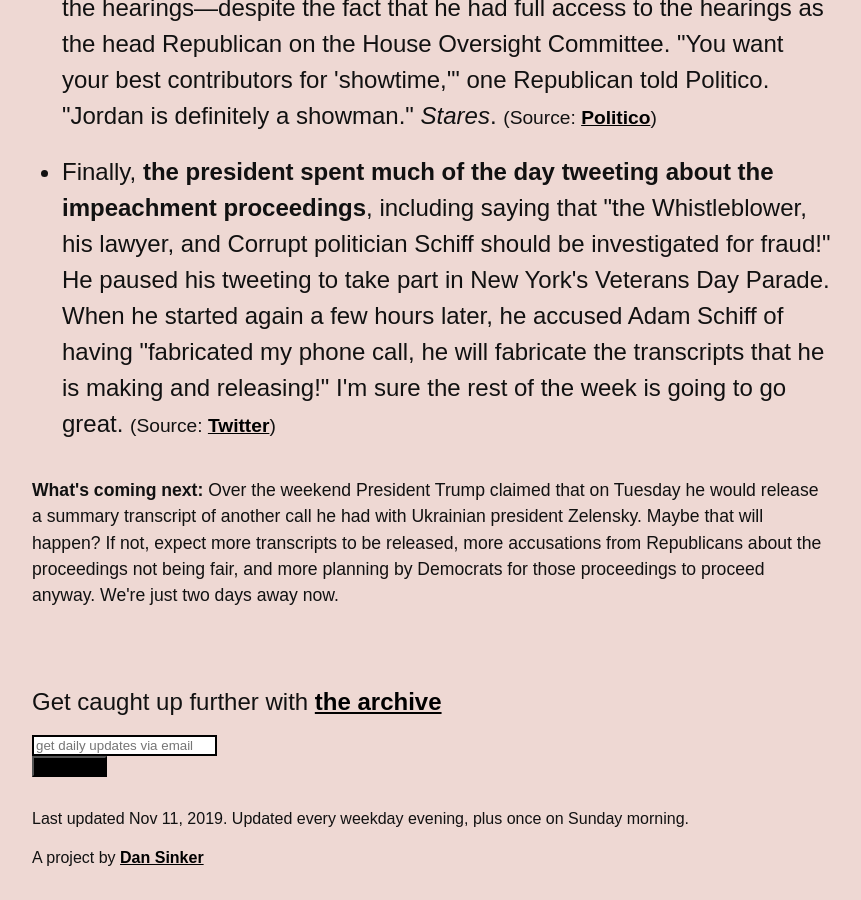
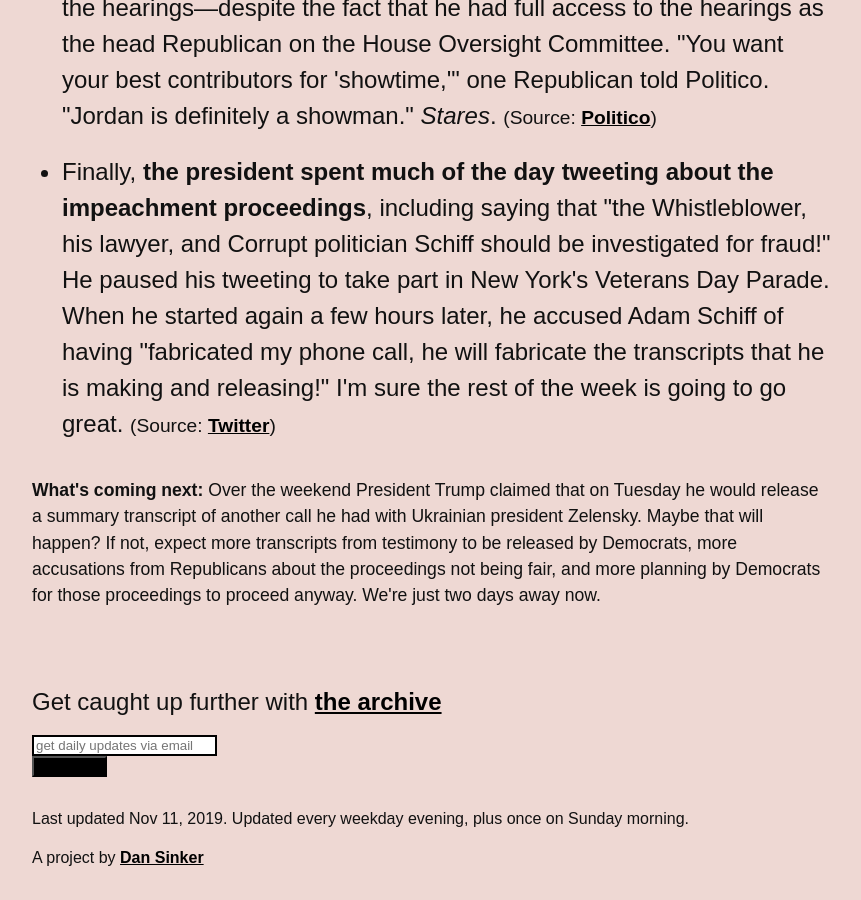
Before and after one commit to dansinker/impeachment.fyi, a Jekyll site: the page built from index.md, in a window 1280 px wide and 900 px high, scrolled down 2134 px. Shown: the whole window, without its empty margins (268-1129 px from the left). Built offline with Jekyll 4.4.1, drawn with Linux system fonts in a browser that asks for light colours; nearby versions of some CDN libraries; some web fonts are replaced; comment, search, counter and statistics services are not loaded; some of the changed text lies outside the part shown.

Commit message:
final  rewords

```diff
--- a/_data/news.yml
+++ b/_data/news.yml
@@ -2,7 +2,7 @@ news:
 - date: 2019-11-11
   yesterday: All the final preparations for this week's start of public impeachment hearings are in motion. In addition to the <a href="https://www.vox.com/2019/11/8/20954212/impeachment-transcripts-sondland-taylor-today-explained">release of a steady stream of transcripts</a> from the last month of closed-door depositions, over the weekend, House Republicans sent a <a href="https://republicans-intelligence.house.gov/uploadedfiles/rm_letter_to_chm_re_witness_request.pdf">very ambitious list</a> of witnesses they'd like to call (spoiler alert&#58; they won't get many of them). And with that, we've suddenly reached <a href="https://www.cnn.com/2019/11/11/politics/house-impeachment-schedule-guide/index.html">open impeachment inquiry week</a>. Here we go.
   todays:
-  - item: Monday was the quietest day we'll have all week, with both a federal holiday today and the (relative) calm before the storm of public impeachment hearings start on Wednesday. Today did bring the official schedule for those public hearings, with House Intelligence chair <b>Adam Schiff's office announcing that things will kick off at 10am Wednesday with the dual testimony of William Taylor, acting US ambassador to the Ukraine, and George Kent, deputy assistant secretary of state for European and Eurasian affairs</b>. Taylor's closed-door testimony included a detailed outline of the "irregular channels" of communication with Ukraine run by Rudy Giuliani. Kent's previous testimony attested to a "campaign of lies" that lead to the firing of former Ukraine ambassador Marie Yovanovitch, who testifies in the open on Friday. This is really happening—set your DVRs.
+  - item: Monday was the quietest day we'll have all week, with both a federal holiday today and the (relative) calm before the storm of public impeachment hearings starts on Wednesday. Today did bring the official schedule for those public hearings, with House Intelligence chair <b>Adam Schiff's office announcing that things will kick off at 10am Wednesday with the dual testimony of William Taylor, acting US ambassador to the Ukraine, and George Kent, deputy assistant secretary of state for European and Eurasian affairs</b>. Taylor's closed-door testimony included a detailed outline of the "irregular channels" of communication with Ukraine run by Rudy Giuliani. Kent's previous testimony attested to a "campaign of lies" that lead to the firing of former Ukraine ambassador Marie Yovanovitch, who testifies in the open on Friday. This is really happening—set your DVRs.
     source: CNN
     url: https://www.cnn.com/2019/11/11/politics/house-impeachment-schedule-guide/index.html
   - item: Despite the federal holiday, transcripts from the last month of closed-door depositions continued to be released. <b>Today saw the release of transcripts of testimony from Laura Cooper—deputy assistant secretary of defense for Russia, Ukraine and Eurasia—and Catherine Croft and Christopher Anderson, two State Department Ukraine specialists</b>. The transcripts continue to flesh out an understanding of both the hold placed on aid to Ukraine that sits at the center of the impeachment inquiry as well as the involvement of the president's personal lawyer, Rudy Giuliani, in Ukrainian affairs. In his testimony Anderson said that National Security Advisor John Bolton "made a joke about every time Ukraine is mentioned, Giuliani pops up." So basically, Giuliani is like the Candyman, only <i>terrible</i>.
@@ -17,7 +17,7 @@ news:
   - item: Finally, <b>the president spent much of the day tweeting about the impeachment proceedings</b>, including saying that "the Whistleblower, his lawyer, and Corrupt politician Schiff should be investigated for fraud!" He paused his tweeting to take part in New York's Veterans Day Parade. When he started again a few hours later, he accused Adam Schiff of having "fabricated my phone call, he will fabricate the transcripts that he is making and releasing!" I'm sure the rest of the week is going to go great.
     source: Twitter
     url: https://twitter.com/realDonaldTrump/status/1193894144747429889
-  tomorrow: Over the weekend President Trump claimed that on Tuesday he would release a summary transcript of another call he had with Ukrainian president Zelensky. Maybe that will happen? If not, expect more transcripts to be released, more accusations from Republicans about the proceedings not being fair, and more planning by Democrats for those proceedings to proceed anyway. We're just two days away now.
+  tomorrow: Over the weekend President Trump claimed that on Tuesday he would release a summary transcript of another call he had with Ukrainian president Zelensky. Maybe that will happen? If not, expect more transcripts from testimony to be released by Democrats, more accusations from Republicans about the proceedings not being fair, and more planning by Democrats for those proceedings to proceed anyway. We're just two days away now.
 - date: 2019-11-10
   yesterday: After the announcement of an impeachment inquiry in the House on <a href="https://www.nytimes.com/2019/09/24/us/politics/democrats-impeachment-trump.html">September 24</a>, the month of closed-door testimony that followed, the <a href="https://www.washingtonpost.com/national-security/house-to-vote-on-rules-governing-next-phase-of-trump-impeachment-inquiry/2019/10/31/bc2f5e7a-fbcc-11e9-ac8c-8eced29ca6ef_story.html">vote to move the inquiry to a new, more public, phase</a> on October 31, and last week's <a href="https://www.vox.com/2019/11/8/20954212/impeachment-transcripts-sondland-taylor-today-explained">release of transcripts</a> from testimony, we are now just a few days away from <a href="https://www.washingtonpost.com/powerpost/house-to-hold-first-open-hearings-in-impeachment-inquiry-of-trump/2019/11/06/90041c3c-00bd-11ea-9518-1e76abc088b6_story.html">open impeachment hearings</a>, which begin on Wednesday. If you thought things moved fast before, well hang on.
   todays:
```
